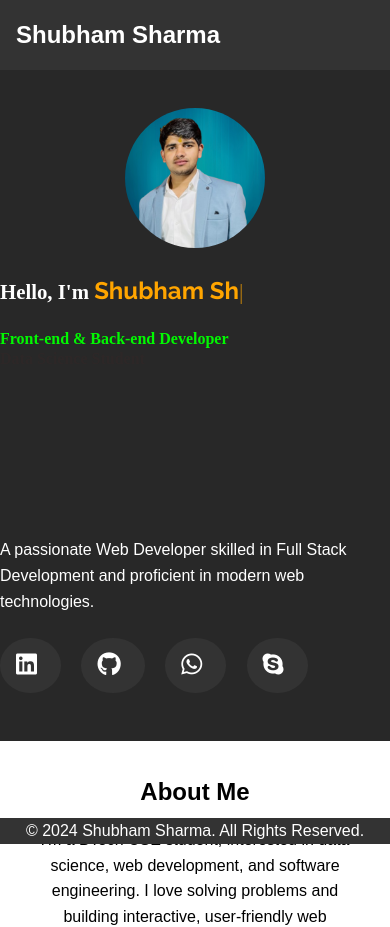
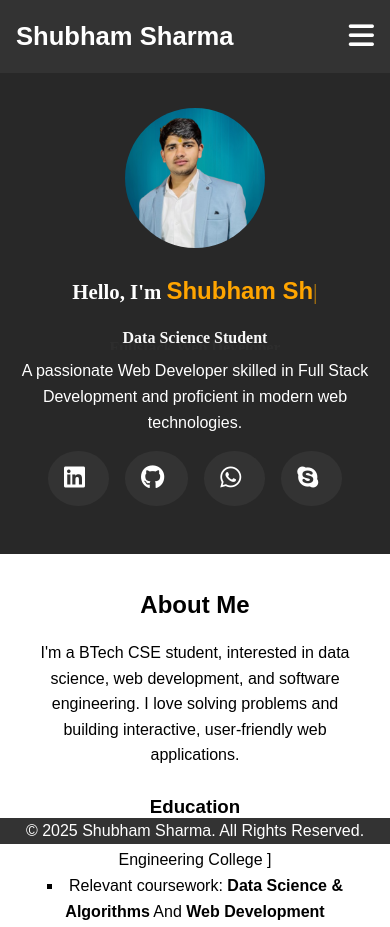
Before and after one commit to shubham11052002/contact-protfolio, a website: page public/index.html in a window 390 px wide. Shown: the top 927 px of the page. Drawn offline with Linux system fonts and the light colour scheme.

Commit message:
adding hamburger for small devices

```diff
--- a/public/index.html
+++ b/public/index.html
@@ -9,14 +9,18 @@
       rel="stylesheet"
       href="https://cdnjs.cloudflare.com/ajax/libs/font-awesome/6.0.0-beta3/css/all.min.css"
     />
-    <link href="https://fonts.googleapis.com/css2?family=Raleway:wght@700&display=swap" rel="stylesheet">
+    <link rel="stylesheet" href="https://cdnjs.cloudflare.com/ajax/libs/font-awesome/6.0.0-beta3/css/all.min.css" />
   </head>
   <body>
-    <!-- Navbar -->
     <nav class="navbar">
       <div class="container">
+        <div class="logo-wrapper">
           <h1 class="logo"><b>Shubham Sharma</b></h1>
-        <ul class="nav-links">
+          <button class="menu-toggle" id="menu-toggle">
+            <i class="fas fa-bars"></i>
+          </button>
+        </div>
+        <ul class="nav-links" id="nav-links">
           <li><a href="#about">About</a></li>
           <li><a href="#skills">Skills</a></li>
           <li><a href="#contact">Contact</a></li>
@@ -24,7 +28,6 @@
       </div>
     </nav>
 
-    <!-- Hero Section -->
     <section class="hero">
       <div class="container hero-content">
         <div class="profile">
@@ -41,10 +44,10 @@
 
           <div class="name">
             <div class="name-container">
-              <div class="text active" style="color: red;">Data Science Student</div>
-              <div class="text" style="color: green;">Fullstack Developer</div>
-              <div class="text" style="color: magenta;">Responsive Web Developer</div>
-              <div class="text" style="color: lime;">Front-end & Back-end Developer</div>
+              <div class="text active">Data Science Student</div>
+<div class="text">Fullstack Web Developer</div>
+<div class="text">Frontend & Backend Developer</div>
+
             </div>
           </div>
           <p>
@@ -83,7 +86,6 @@
       </div>
     </section>
 
-    <!-- About Section -->
     <section id="about">
       <div class="container about-section">
         <div class="left-side">
@@ -147,7 +149,6 @@
   </div>
 </section>
 
-    <!-- Contact Section -->
     <section id="contact">
       <div class="container">
         <h2>Contact Me</h2>
@@ -162,10 +163,9 @@
       </div>
     </section>
 
-    <!-- Footer -->
     <footer>
       <div class="container">
-        <p>© 2024 Shubham Sharma. All Rights Reserved.</p>
+        <p>© 2025 Shubham Sharma. All Rights Reserved.</p>
       </div>
     </footer>
 
--- a/public/script.js
+++ b/public/script.js
@@ -5,6 +5,8 @@ window.addEventListener('DOMContentLoaded', () => {
     bar.style.width = `${value}%`;
   });
 });
+
+
 
 const texts = document.querySelectorAll('.text');
 let index = 0;
@@ -16,6 +18,14 @@ function showText() {
 }
 
 setInterval(showText, 1250);
+
+const toggleBtn = document.getElementById("menu-toggle");
+const navLinks = document.getElementById("nav-links");
+
+toggleBtn.addEventListener("click", () => {
+  navLinks.classList.toggle("show");
+});
+
 
 const form = document.getElementById("contactForm");
 const responseEl = document.getElementById("responseMsg");
--- a/public/styles.css
+++ b/public/styles.css
@@ -1,4 +1,3 @@
-/* Global Styles */
 * {
   margin: 0;
   padding: 0;
@@ -12,21 +11,42 @@ body {
   margin-top: 70px;
 }
 
-/* Navbar */
 .navbar {
-  z-index: 2;
+  z-index: 1000;
   width: 100%;
   background-color: #333;
   color: #fff;
   padding: 1rem;
   position: fixed;
-  top: 0%;
+  top: 0;
+  left: 0;
 }
 
 .navbar .container {
   display: flex;
   justify-content: space-between;
   align-items: center;
+  flex-wrap: wrap;
+}
+
+.logo-wrapper {
+  display: flex;
+  align-items: center;
+  gap: 1rem;
+}
+
+.logo {
+  font-size: 1.6rem;
+  color: white;
+}
+
+.menu-toggle {
+  display: none;
+  background: none;
+  border: none;
+  color: white;
+  font-size: 1.8rem;
+  cursor: pointer;
 }
 
 .nav-links {
@@ -41,7 +61,6 @@ body {
   font-size: 20px;
 }
 
-/* Hero Section */
 .hero {
   background-color: #282828;
   color: #fff;
@@ -99,6 +118,7 @@ body {
   opacity: 1;
   transform: translateY(0);
 }
+
 .intro {
   flex: 2;
   text-align: left;
@@ -169,7 +189,6 @@ body {
   list-style: circle inside;
 }
 
-/* Buttons in About Section */
 .btn-section {
   display: flex;
   flex-wrap: wrap;
@@ -194,6 +213,7 @@ body {
 .view-btn {
   background-color: #00bcd4;
 }
+
 .view-btn:hover {
   background-color: #0097a7;
   transform: translateY(-2px);
@@ -202,6 +222,7 @@ body {
 .download-btn {
   background-color: #4caf50;
 }
+
 .download-btn:hover {
   background-color: #388e3c;
   transform: translateY(-2px);
@@ -210,6 +231,7 @@ body {
 .projects-btn {
   background-color: #ff9800;
 }
+
 .projects-btn:hover {
   background-color: #f57c00;
   transform: translateY(-2px);
@@ -219,8 +241,6 @@ body {
   margin-right: 0.5rem;
 }
 
-
-/* Skills Section */
 #skills {
   padding: 2.5rem 1rem;
   background-color: #f9f9f9;
@@ -279,8 +299,6 @@ body {
   transition: width 1s ease;
 }
 
-
-/* Contact Section */
 #contact {
   padding: 2rem;
 }
@@ -312,7 +330,6 @@ body {
   background-color: #555;
 }
 
-/* Footer */
 footer {
   background-color: #333;
   color: #fff;
@@ -337,7 +354,7 @@ footer {
 }
 
 .cursor {
-  color: #FFA500	;
+  color: #FFA500;
   animation: blink 0.7s infinite;
   font-weight: bold;
 }
@@ -346,9 +363,10 @@ footer {
   0%, 100% { opacity: 1; }
   50% { opacity: 0; }
 }
+
 #typed-name {
   font-family: 'Raleway', sans-serif;
-  color: #FFA500	;
+  color: #FFA500;
   font-size: 3.2rem;
   font-weight: 700;
 }
@@ -377,10 +395,13 @@ footer {
   background-color: #20ba5b;
 }
 
-/* === Fix for small screens only === */
 @media (max-width: 768px) {
   body {
     margin-top: 60px;
+  }
+
+  .menu-toggle {
+    display: block;
   }
 
   .navbar .container {
@@ -388,27 +409,21 @@ footer {
     align-items: flex-start;
   }
 
-  .menu-toggle {
-    display: block;
-    font-size: 1.8rem;
-    color: white;
-    background: none;
-    border: none;
-    cursor: pointer;
-    align-self: flex-end;
-    margin-bottom: 0.5rem;
-  }
-
   .nav-links {
     display: none;
     flex-direction: column;
+    background-color: #333;
     width: 100%;
-    background: #333;
-    padding: 1rem;
+    padding: 1rem 0;
   }
 
   .nav-links.show {
     display: flex;
+  }
+
+  .logo-wrapper {
+    width: 100%;
+    justify-content: space-between;
   }
 
   .hero-content {
@@ -422,7 +437,12 @@ footer {
     max-width: 100%;
   }
 
-  .intro h2 {
+  .intro {
+    text-align: center;
+    width: 100%;
+  }
+
+  .hello h2 {
     font-size: 1.3rem;
   }
 
@@ -430,8 +450,66 @@ footer {
     font-size: 1.5rem;
   }
 
+  .name {
+    height: auto;
+    margin-bottom: 0.2rem;
+  }
+
   .name-container {
     font-size: 1rem;
+    font-weight: bold;
+    font-family: "Times New Roman", Times, serif;
+    height: 1.5rem;
+    overflow: hidden;
+    position: relative;
+    white-space: nowrap;
+    display: flex;
+    justify-content: center;
+    align-items: center;
+    width: 100%;
+    margin-bottom: 0;
+    padding-bottom: 0;
+  }
+
+  .text {
+    position: absolute;
+    opacity: 0;
+    transform: translateY(10px);
+    transition: opacity 0.5s ease, transform 0.5s ease;
+    white-space: nowrap;
+    text-align: center;
+    font-size: 1rem;
+    padding: 0 10px;
+    line-height: 1.5rem;
+  }
+
+  .text.active {
+    opacity: 1;
+    transform: translateY(0);
+  }
+
+  .name-wrapper {
+    overflow-x: auto;
+    text-align: center;
+    width: 100%;
+  }
+
+  .intro p {
+    margin-top: 0.5rem;
+    margin-bottom: 1rem;
+    padding: 0 1rem;
+  }
+
+  .social-icons {
+    justify-content: center;
+    display: flex;
+    flex-wrap: wrap;
+    gap: 1rem;
+    margin-top: 1rem;
+  }
+
+  .social-btn {
+    margin: 0;
   }
 
   .about-section {
--- a/server.js
+++ b/server.js
@@ -11,7 +11,7 @@ const PORT = process.env.PORT || 8080;
 
 // Middlewares
 app.use(cors({
-  origin: "https://contact-protfolio.onrender.com", // frontend URL
+  origin: "https://contact-protfolio.onrender.com",
   methods: ["POST", "GET"],
   credentials: false
 }));
```
Lines whose indentation alone changed are shown as unchanged.
